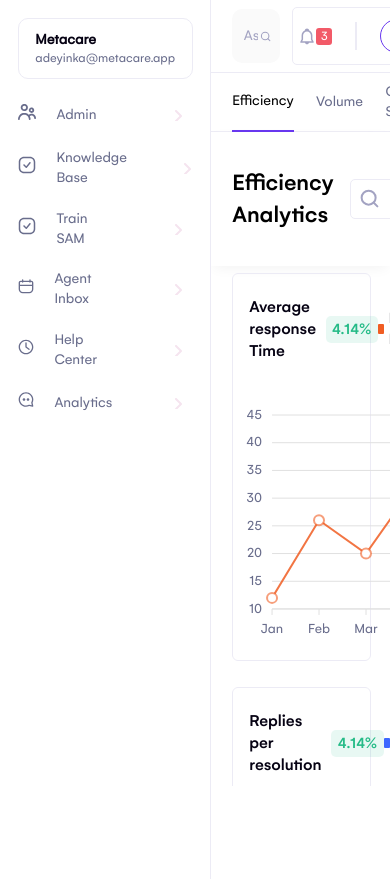
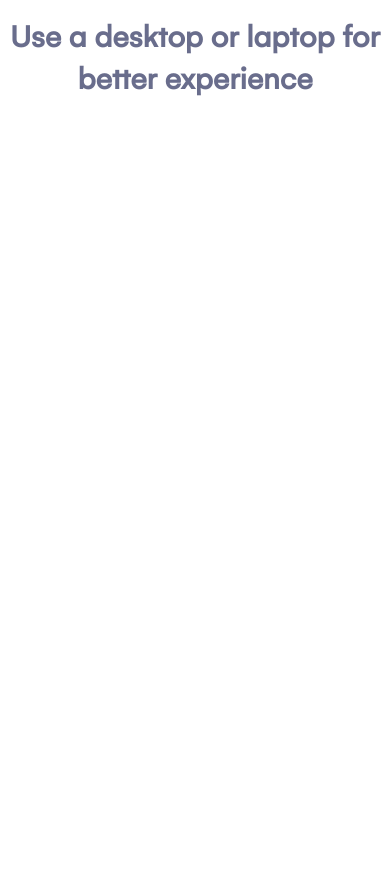
Before and after one commit to igaimerca/frontend-challenge, a React (Create React App) app: page / in a window 390 px wide. Built offline with nearby package versions, Linux system fonts and the light colour scheme.

Commit message:
feat: mobile version not supported

```diff
--- a/src/App.js
+++ b/src/App.js
@@ -1,9 +1,19 @@
+import React from 'react';
 import Analytics from "./pages/Analytics/Analytics";
+import useWindowDimensions from "./utils/useWindowDimensions"
 
 function App() {
+    const { width, height } = useWindowDimensions();
+
     return (
         <>
-           <Analytics />
+        {width < 918 ? (
+            <div className="mobile-not-supported">
+                <h1>Use a desktop or laptop for better experience</h1>
+            </div>
+            ) : (
+            <Analytics />
+        )}
         </>
     );
 }
--- a/src/index.scss
+++ b/src/index.scss
@@ -132,3 +132,10 @@ input::placeholder {
     font-size: 14.2px;
     fill: var(--grey-color);
 }
+.mobile-not-supported {
+    margin: 1rem 0;
+    h1 {
+        width: 100%;
+        text-align: center;
+    }
+}
--- /dev/null
+++ b/src/utils/useWindowDimensions.js
@@ -0,0 +1,25 @@
+import { useState, useEffect } from 'react';
+
+function getWindowDimensions() {
+  const { innerWidth: width, innerHeight: height } = window;
+
+  return { width, height };
+}
+
+export default function useWindowDimensions() {
+  const [windowDimensions, setWindowDimensions] = useState(
+    getWindowDimensions(),
+
+  );
+
+  useEffect(() => {
+    function handleResize() {
+      setWindowDimensions(getWindowDimensions());
+    }
+
+    window.addEventListener('resize', handleResize);
+    return () => window.removeEventListener('resize', handleResize);
+  }, []);
+
+  return windowDimensions;
+}
```
